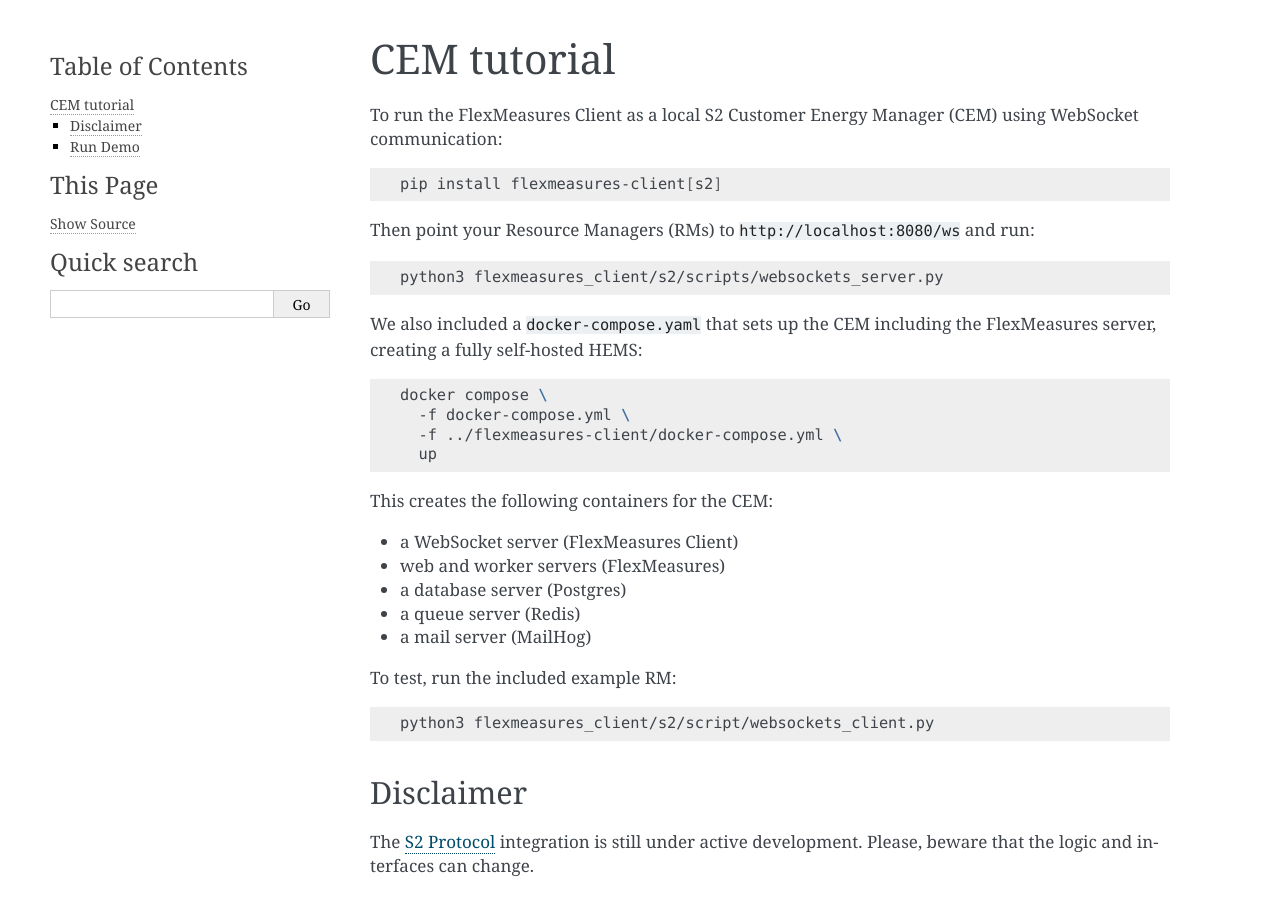
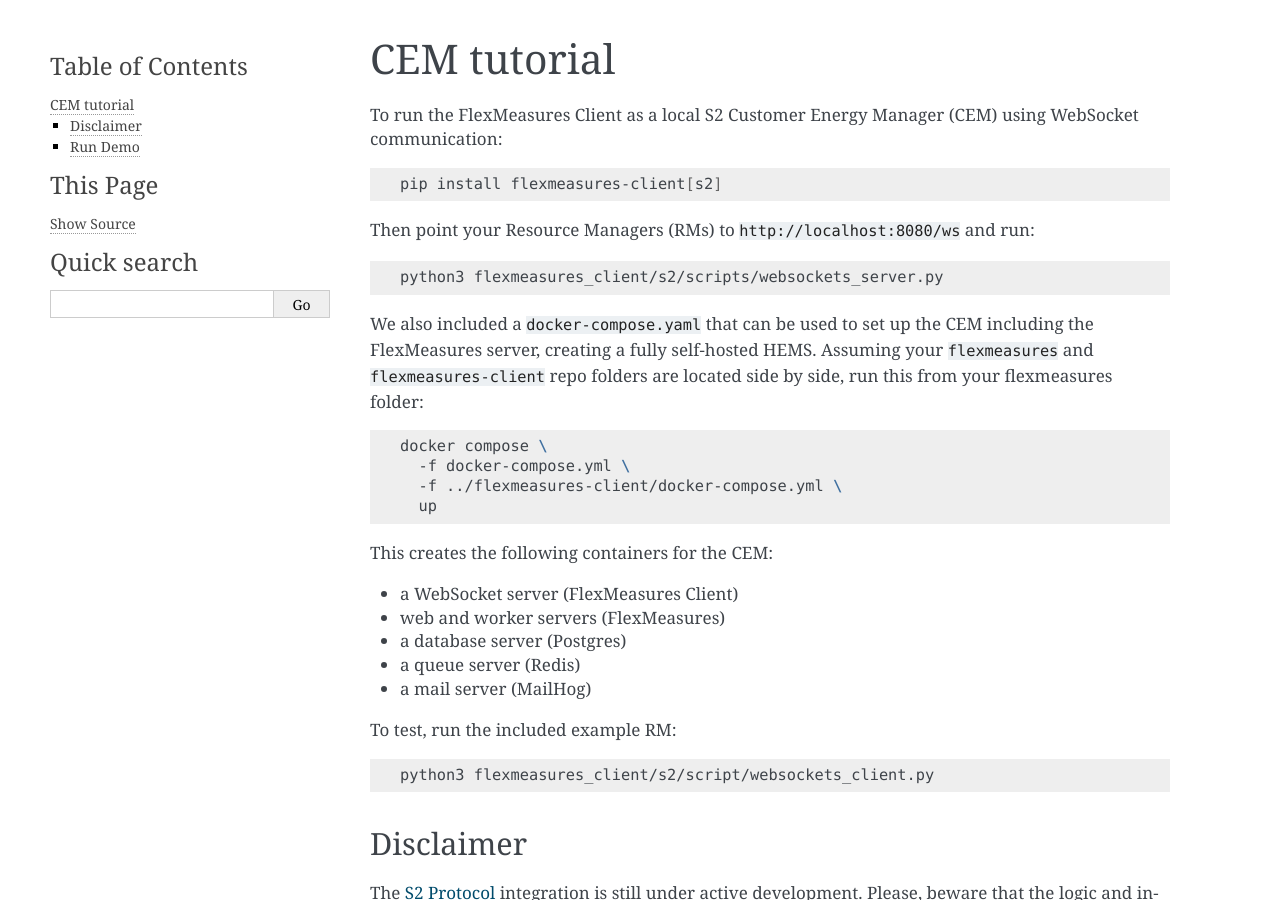
Before and after one commit to FlexMeasures/flexmeasures-client, a Sphinx documentation site: the page built from docs/CEM.rst, in a window 1280 px wide and 900 px high. Built offline with Sphinx 7.4.7, drawn with Linux system fonts in a browser that asks for light colours.

Commit message:
docs: clarify instructions to run the CEM with docker-compose
Signed-off-by: F.N. Claessen <felix@seita.nl>

```diff
--- a/docs/CEM.rst
+++ b/docs/CEM.rst
@@ -15,7 +15,8 @@
 
     python3 flexmeasures_client/s2/scripts/websockets_server.py
 
-We also included a ``docker-compose.yaml`` that sets up the CEM including the FlexMeasures server, creating a fully self-hosted HEMS:
+We also included a ``docker-compose.yaml`` that can be used to set up the CEM including the FlexMeasures server, creating a fully self-hosted HEMS.
+Assuming your ``flexmeasures`` and ``flexmeasures-client`` repo folders are located side by side, run this from your flexmeasures folder:
 
 .. code-block:: bash
 
```
